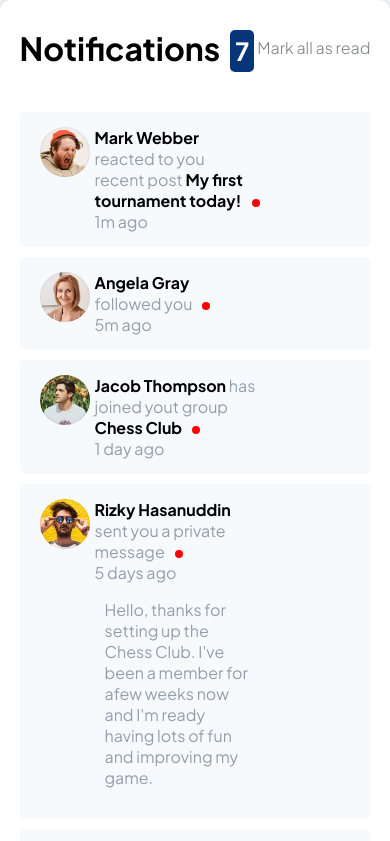
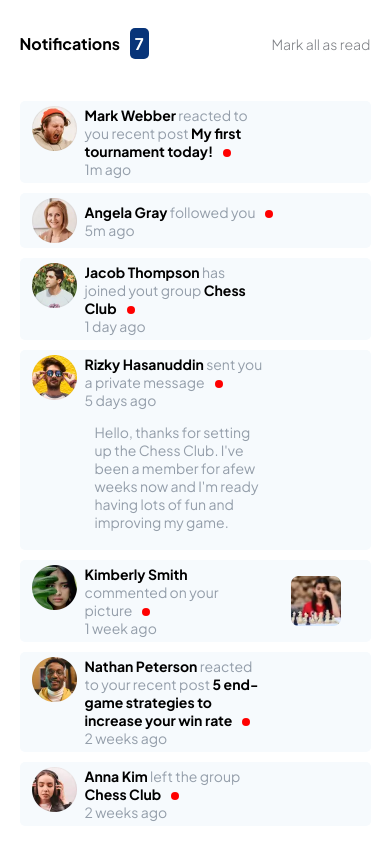
Before and after one commit to jr19981010/notification-page, a plain HTML site: page index.html in a window 390 px wide. Shown: the top 841 px of the page. Drawn offline with Linux system fonts and the light colour scheme.

Commit message:
change the locally hosted font to google font and added alt text to all images for screen readers and other assistive technologies

```diff
--- a/css/styles.css
+++ b/css/styles.css
@@ -1,21 +1,15 @@
 *, *::before, *::after{
     box-sizing: border-box;
 }
-
-@font-face {
-    font-family: "Plus Jakarta Sans" ;
-    src: url("../assets/fonts/PlusJakartaSans-VariableFont_wght.ttf");
-}
-
+@media screen and (min-width: 800px) {
     body{
         margin: 0;
-    font-family: "Plus Jakarta Sans";
+        font-family: 'Plus Jakarta Sans', sans-serif;
         background-color: #f9fafe;
         min-height: 100vh;
         display: flex;
         justify-content: center;
         align-items: center;
-
     }
 
     .container{
@@ -31,32 +25,39 @@ body{
     main article{
         margin: 0;
     }
+
     .sub-container{
         width: 90%;
     }
+
     header{
         display: flex;
         justify-content: space-between;
         align-items: center;
     }
 
+    h1, .count{
+        font-size: clamp(16px, 4vw, 30px);
+    }
+
     h6{
-    font-size: clamp(0.625rem, 1rem, 1rem);
+        font-size: clamp(14px, 2vw, 18px);
         color: #7e8085;
         font-weight: 300;
     }
+
     h6:hover{
         color: #112c6a;
         font-weight: 500;
 
     }
+
     .count{
         background-color: #083479;
         color: #ffffff;
         border-radius: 5px;
         margin-left: 10px;
         padding: 5px;
-    font-size: 25px;
     }
 
     ul{
@@ -80,7 +81,7 @@ li .section{
         display: grid;
         grid-template-columns: 60px 1fr 100px;
         grid-template-rows: auto;
-    padding: 15px;
+        padding: clamp(5px, 1vw, 15px);
     }
 
     .section .image{
@@ -102,9 +103,14 @@ li .section{
         flex-direction: column;
         justify-content: center;
     }
+
     .section .comment p{
         margin: 0;
         position: relative;
+    }
+
+    p{
+        font-size: clamp(14px, 2vw, 18px);
     }
 
     .section .feedback{
@@ -112,11 +118,13 @@ li .section{
         grid-column: 2 / 3;
         padding-left: 10px;
     }
+
     .image img{
-    height: 50px;
-    width: 50px;
+        height: clamp(45px, 3vw, 50px);
+        width: clamp(45px, 3vw, 50px);
 
     }
+
     .section .chess-image{
         grid-row: 1 / 2;
         grid-column: 3 / 4;
@@ -124,6 +132,7 @@ li .section{
         justify-content: center;
         align-items: center;
     }
+
     .section .chess-image img{
         height: 50px;
         width: 50px;
@@ -148,6 +157,7 @@ li .section{
         position: absolute;
         border-radius: 5px;
     }
+
     p{
         color: #949eaa;
     }
@@ -156,8 +166,183 @@ b{
         color: #000;
         position: relative;
     }
+
     b:hover{
         color: #24406e;
         cursor: pointer;
         font-weight: 800;
     }
+
+}
+
+@media screen and (max-width:799px){
+    body{
+        margin: 0;
+        font-family: 'Plus Jakarta Sans', sans-serif;
+        background-color: #ffffff;
+        min-height: 100vh;
+        display: flex;
+        justify-content: center;
+        align-items: center;
+    }
+
+    .container{
+        background-color: #ffffff;
+        width: 50rem;
+        display: flex;
+        justify-content: center;
+        align-items: center;
+    }
+
+    main article{
+        margin: 0;
+    }
+
+    .sub-container{
+        width: 90%;
+    }
+
+    header{
+        display: flex;
+        justify-content: space-between;
+        align-items: center;
+    }
+
+    h1, .count{
+        font-size: clamp(16px, 4vw, 30px);
+    }
+
+    h6{
+        font-size: clamp(14px, 2vw, 18px);
+        color: #7e8085;
+        font-weight: 300;
+    }
+
+    h6:hover{
+        color: #112c6a;
+        font-weight: 500;
+
+    }
+
+    .count{
+        background-color: #083479;
+        color: #ffffff;
+        border-radius: 5px;
+        margin-left: 10px;
+        padding: 5px;
+    }
+
+    ul{
+        display: grid;
+        row-gap: 10px;
+        padding: 0;
+    }
+
+    li{
+       list-style: none;
+       background-color: rgb(246,250,253);
+       border-radius: 5px;
+       position: relative;
+    }
+
+    li:hover{
+        cursor: pointer;
+    }
+
+    li .section{
+        display: grid;
+        grid-template-columns: 60px 1fr 100px;
+        grid-template-rows: auto;
+        padding: clamp(5px, 1vw, 15px);
+    }
+
+    .section .image{
+        grid-row: 1;
+        grid-column: 1 / 2;
+        display: flex;
+        justify-content: center;
+    }
+
+    .section .timeline{
+        grid-column: 2;
+        display: flex;
+        align-items: center;
+    }
+
+    .section .comment{
+        grid-column: 2 ;
+        display: flex;
+        flex-direction: column;
+        justify-content: center;
+    }
+
+    .section .comment p{
+        margin: 0;
+        position: relative;
+    }
+
+    p{
+        font-size: clamp(14px, 2vw, 18px);
+    }
+
+    .section .feedback{
+        grid-row: 2 / 3;
+        grid-column: 2 / 3;
+        padding-left: 10px;
+    }
+
+    .image img{
+        height: clamp(45px, 3vw, 50px);
+        width: clamp(45px, 3vw, 50px);
+
+    }
+
+    .section .chess-image{
+        grid-row: 1 / 2;
+        grid-column: 3 / 4;
+        display: flex;
+        justify-content: center;
+        align-items: center;
+    }
+
+    .section .chess-image img{
+        height: 50px;
+        width: 50px;
+    }
+
+    .dot{
+        content: '';
+        display: inline-block;
+        background-color: red;
+        border-radius: 50%;
+        height: 8px;
+        width: 8px;
+        transform: translateX(10px);
+    }
+
+    .unread{
+        background-color: red;
+        height: 100%;
+        width: 100%;
+        z-index: 1;
+        opacity: 0;
+        position: absolute;
+        border-radius: 5px;
+    }
+
+    p{
+        color: #949eaa;
+    }
+
+    b{
+        color: #000;
+        position: relative;
+    }
+
+    b:hover{
+        color: #24406e;
+        cursor: pointer;
+        font-weight: 800;
+    }
+
+}
--- a/index.html
+++ b/index.html
@@ -5,6 +5,9 @@
   <meta name="viewport" content="width=device-width, initial-scale=1.0">
   <link rel="icon" href="assets/images/favicon-32x32.png" type="image/x-icon">
   <link rel="stylesheet" href="css/styles.css">
+  <link rel="preconnect" href="https://fonts.googleapis.com">
+<link rel="preconnect" href="https://fonts.gstatic.com" crossorigin>
+<link href="https://fonts.googleapis.com/css2?family=Caveat&family=Montserrat&family=Plus+Jakarta+Sans:ital,wght@0,200;0,300;0,400;0,500;0,600;0,700;0,800;1,200;1,300;1,400;1,500;1,600;1,700;1,800&display=swap" rel="stylesheet">
   <script src="js/script.js" type="module"></script>
   <title>Notification Page</title>
 </head>
--- a/js/functions.js
+++ b/js/functions.js
@@ -28,6 +28,7 @@ export function lists(){
       const dotELement = list.querySelector('.dot')
       if(dotELement){
         list.style.backgroundColor = 'transparent'
+        list.style.cursor = 'default'
         dotELement.classList.remove('dot')
         checkStatus()
         settingMarkAsRead()
```
Lines whose indentation alone changed are shown as unchanged.
